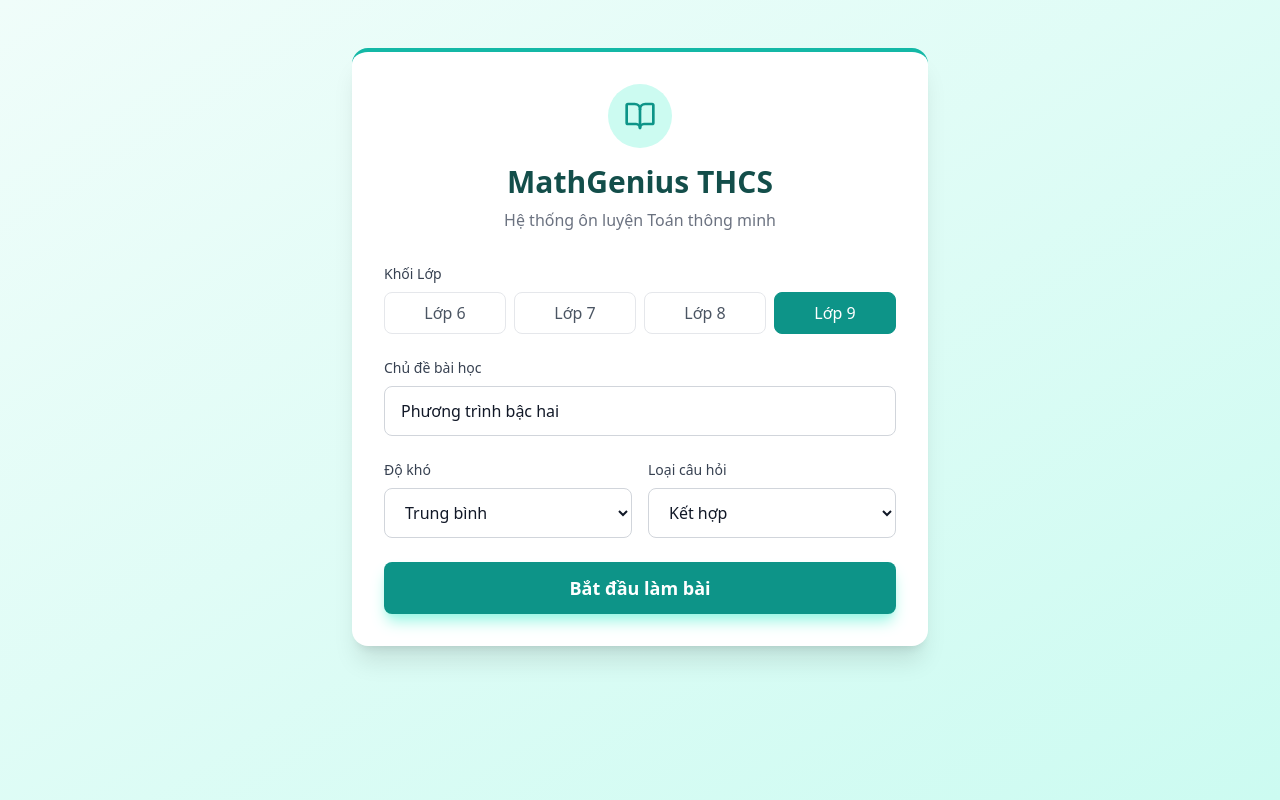
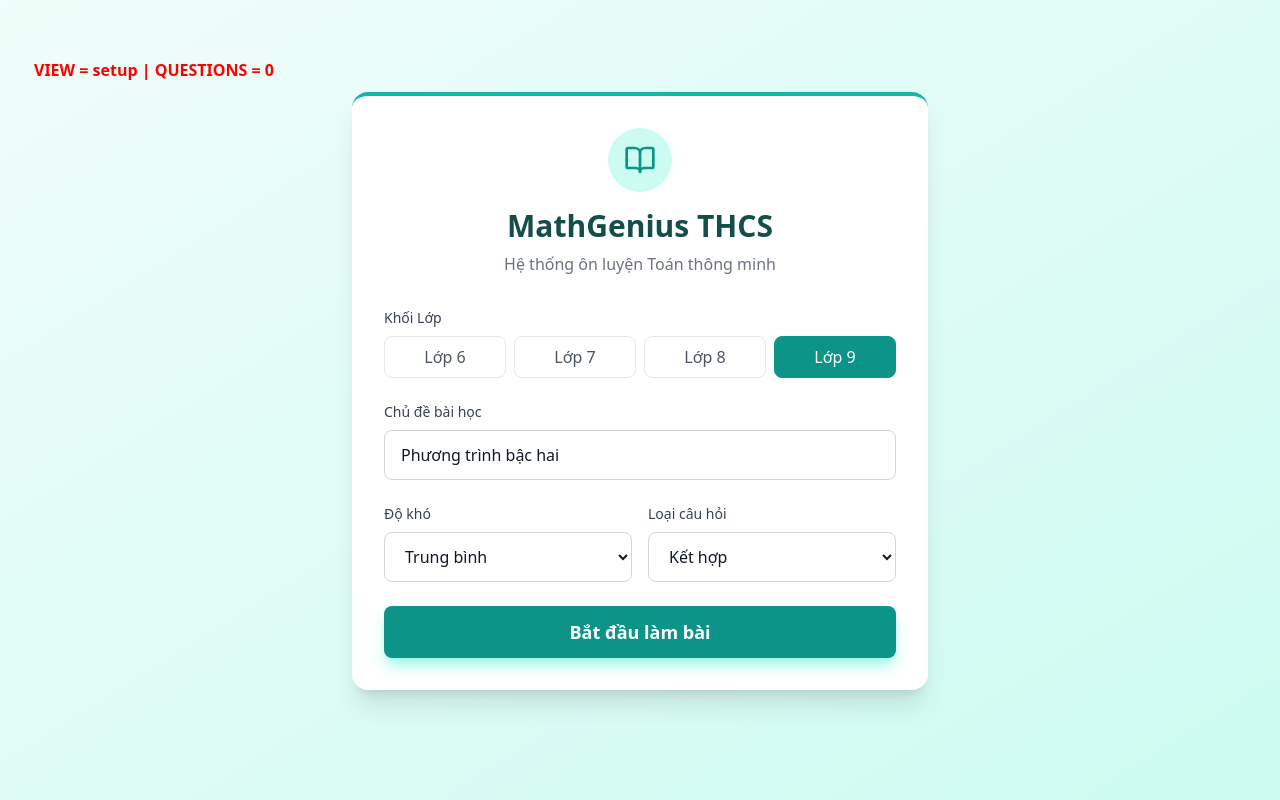
Before and after one commit to LeHoangNgocDuc/Hoc-Toan-An-Phuc, a React (Vite) app: page / in a window 1280 px wide. Built offline with nearby package versions, Linux system fonts and the light colour scheme.

Commit message:
Update App.tsx

```diff
--- a/App.tsx
+++ b/App.tsx
@@ -520,6 +520,9 @@ const App: React.FC = () => {
 
   return (
     <div className="min-h-screen bg-gradient-to-br from-teal-50 to-teal-100 py-12 px-4 sm:px-6">
+          <div style={{ padding: 10, color: 'red', fontWeight: 'bold' }}>
+      VIEW = {view} | QUESTIONS = {quizState.questions.length}
+    </div>
       {view === 'setup' && renderSetup()}
       {view === 'loading' && <LoadingScreen />}
       {view === 'quiz' && renderQuiz()}
```
